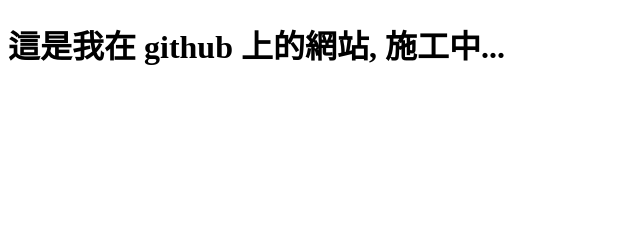
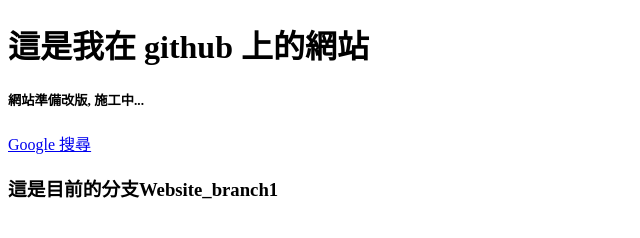
Before and after one commit to Leiinori/Website_demo, a plain HTML site: page index.html in a window 1280 px wide. Shown: the whole page, without its empty margins (0-640 px from the left). Drawn offline with Linux system fonts and the light colour scheme.

Commit message:
分支index內容更新

```diff
--- a/index.html
+++ b/index.html
@@ -6,6 +6,9 @@
     <title>Document</title>
 </head>
 <body>
-    <h1> 這是我在 github 上的網站, 施工中... </h1>
+    <h1> 這是我在 github 上的網站</h1>
+    <h5> 網站準備改版, 施工中...</h5>
+    <a href="https://www.google.com">Google 搜尋</a>
+    <h3>這是目前的分支Website_branch1</h3>
 </body>
 </html>
```
